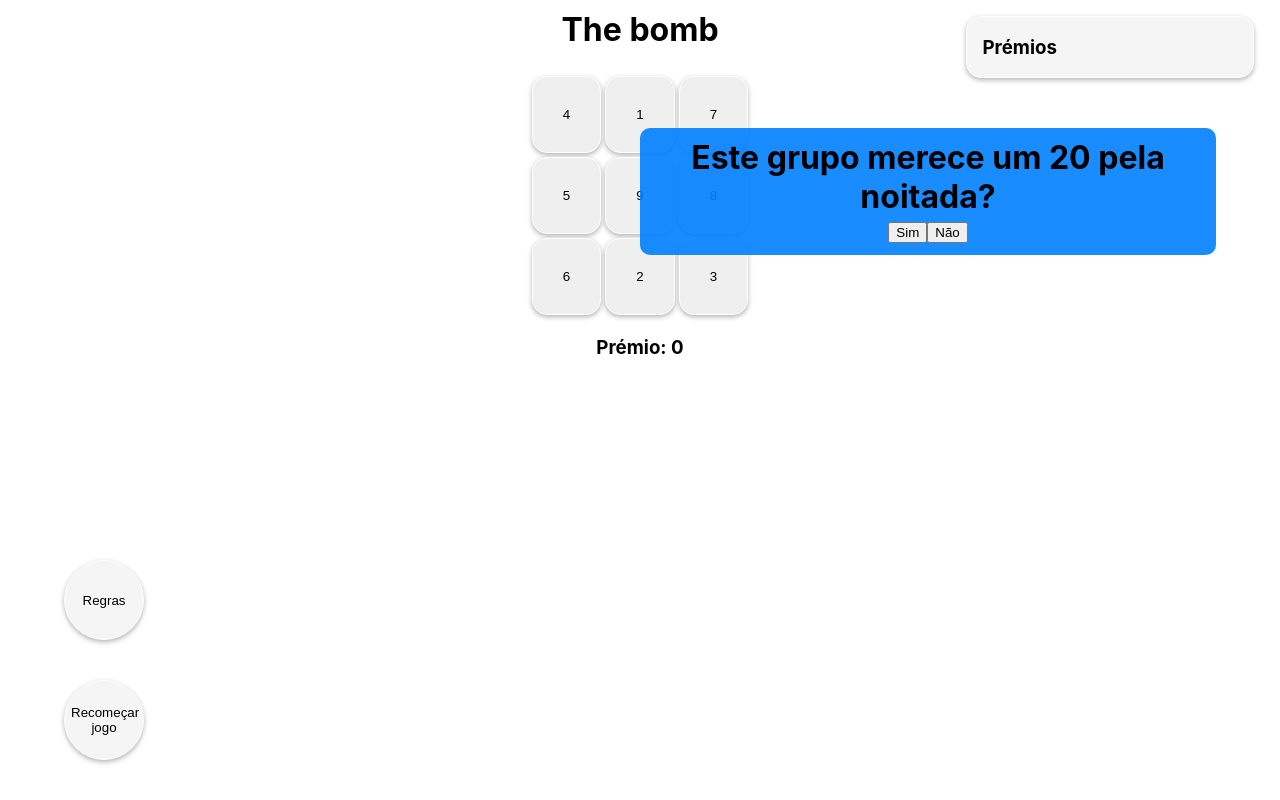
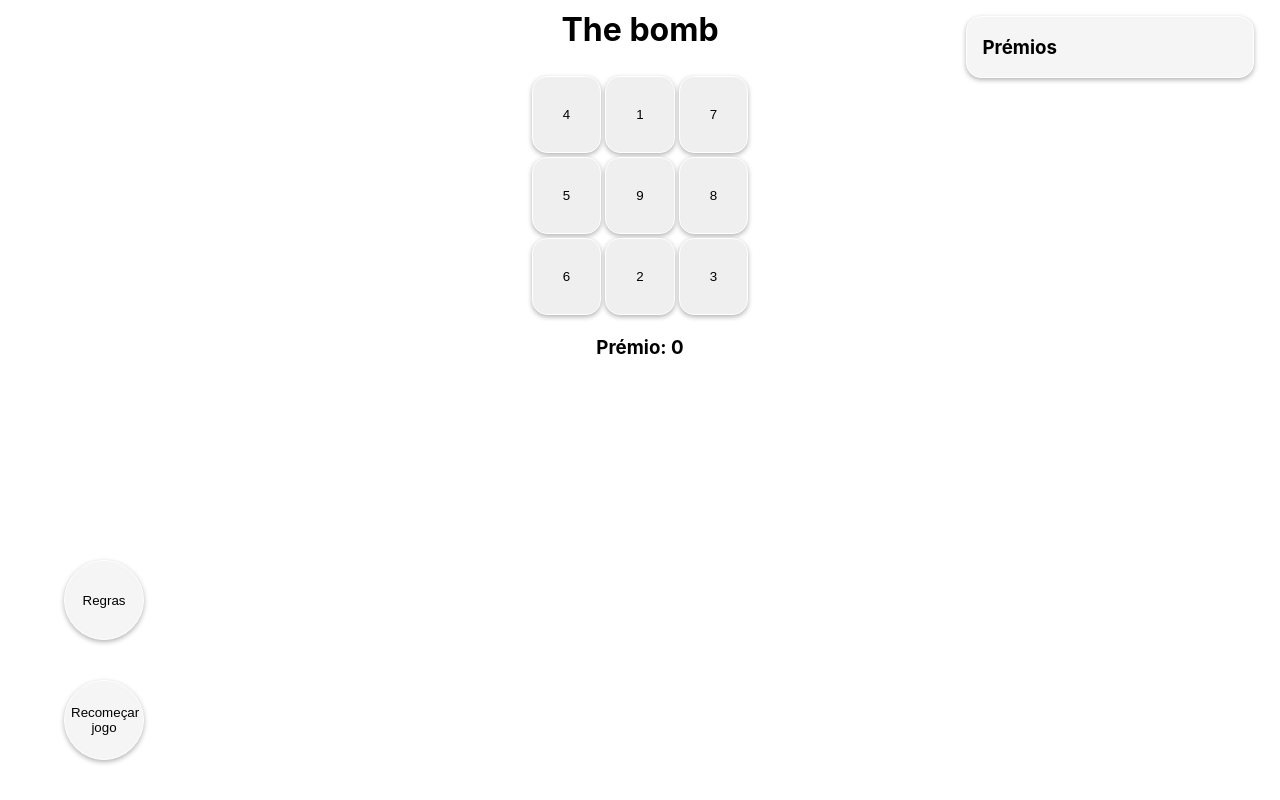
Before and after one commit to ruimpcastro/react-bomb, a React (Create React App) app: page /game in a window 1280 px wide. Built offline with nearby package versions, Linux system fonts and the light colour scheme.

Commit message:
Finished all game functionalities

```diff
--- a/src/Board.css
+++ b/src/Board.css
@@ -5,6 +5,10 @@
   justify-content: flex-start;
   align-content: center;
   height: 100vh;
+}
+
+#perguntaDiv {
+  visibility: hidden;
 }
 
 .premios {
--- a/src/Board.js
+++ b/src/Board.js
@@ -19,6 +19,8 @@ import Bicicleta from "./assets/bicicleta.jpeg";
 import Hotel from "./assets/hotel.jpeg";
 import Notas from "./assets/notas.jpeg";
 import Bomba from "./assets/bomba.gif";
+import Jackpot from "./assets/jackpot.jpeg";
+import Finished from "./assets/finished.jpeg";
 
 function shuffle() {
   let array = [1, 2, 3, 4, 5, 6, 7, 8, 9];
@@ -115,7 +117,7 @@ function inserirEspeciais() {
     indexJackpot = Math.floor(Math.random() * 8);
     indexBomba = Math.floor(Math.random() * 8);
   }
-  premiosSelecionados[indexJackpot] = ["JACKPOT", jackpot];
+  premiosSelecionados[indexJackpot] = ["JACKPOT", jackpot, Notas];
   premiosSelecionados[indexBomba] = ["Bomba", 0, Bomba];
 }
 
@@ -152,7 +154,7 @@ class Board extends Component {
       if (nomePremio === "Bomba") {
         this.setState({
           premiosDescobertos: [
-            "Acertou na bomba! Perdeu todos os seus prémios!",
+            "Acertou na bomba! Perdeu todos os seus prémios! 😭",
           ],
           valorPremio: custoPremio,
           totalPremios: 0,
@@ -187,24 +189,29 @@ class Board extends Component {
   handleQuestionClick(resposta, parent) {
     let premiosDescobertos = parent.state.premiosDescobertos;
     let totalPremios = parent.state.totalPremios;
+    let imageList = parent.state.imageList;
     let bomba = parent.state.bomba;
-    if (resposta === "nao") {
+    if (resposta === "Kurt Gödel") {
       // ERROU
-      premiosDescobertos.push("JACKPOT: RESPOSTA FALHADA");
+      premiosDescobertos.push(
+        "Falhou a pergunta terminando o jogo com os prémios que já ganhou"
+      );
       parent.setState({
         premiosDescobertos: premiosDescobertos,
         totalPremios: totalPremios,
+        imageList: [...imageList, Finished],
         bomba: bomba,
       });
     } else {
       // ACERTOU
-      premiosDescobertos.push("JACKPOT: RESPOSTA ACERTADA");
-      totalPremios += jackpot;
       parent.setState({
         premiosDescobertos: premiosDescobertos,
+        imageList: [...imageList, Jackpot],
         totalPremios: totalPremios,
         bomba: bomba,
       });
+      premiosDescobertos.push("Acertou no Jackpot!");
+      totalPremios += jackpot;
     }
     parent.makePerguntaInvisible();
   }
--- a/src/Pergunta.css
+++ b/src/Pergunta.css
@@ -1,24 +1,41 @@
-.pergunta-normal{
-    position: absolute;
-    background: rgba(0, 128, 255, 0.9);
-    width: 45%;
-    border-radius: 10px;
-    margin-top: 10%;
-    margin-right: 5%;
-    text-align: center;
+.pergunta-normal {
+  position: absolute;
+  background-color: #f5f5f5;
+  width: 50%;
+  border-radius: 15px;
+  border: 1px solid white;
+  box-shadow: 0px 2px 5px rgb(0 0 0 / 30%);
+  top: 20%;
+  right: 25%;
+  text-align: center;
 }
 
-.pergunta-invisible{
-    visibility: hidden;
-    position: absolute;
-    background: rgba(0, 128, 255, 0.9);
-    width: 45%;
-    border-radius: 10px;
-    margin-top: 10%;
-    margin-right: 5%;
-    text-align: center;
+.pergunta-invisible {
+  visibility: hidden;
 }
 
-.buttons{
-    margin-bottom: 2%;
+.buttons {
+  font-size: 14px;
+  font-weight: 600;
+  border: 1px solid white;
+  width: 180px;
+  height: 50px;
+  border-radius: 10px;
+  box-shadow: 0px 2px 5px rgb(0 0 0 / 30%);
+  background-color: #f5f5f5;
+  cursor: pointer;
+  margin: 0 2% 1% 2%;
 }
+
+.buttons:hover {
+  font-size: 14px;
+  font-weight: 600;
+  border: 1px solid white;
+  width: 180px;
+  height: 50px;
+  border-radius: 10px;
+  box-shadow: 0px 2px 5px rgb(0 0 0 / 30%);
+  background-color: #d4e157;
+  cursor: pointer;
+  margin: 0 2% 1% 2%;
+}
--- a/src/Pergunta.js
+++ b/src/Pergunta.js
@@ -15,9 +15,9 @@ class Pergunta extends React.Component{
         return(
             <div className="pergunta-normal">
                 {/*<div className="pergunta-invisible">*/}
-                <h1>Este grupo merece um 20 pela noitada?</h1>
-                <button className="buttons" onClick={() => this.handleClick("sim")}>Sim</button>
-                <button className="buttons" onClick={() => this.handleClick("nao")}>Não</button>
+                <h2>Quem descobriu o aquecimento global?</h2>
+                <button className="buttons" onClick={() => this.handleClick("Guy Stewart Callendar")}>Guy Stewart Callendar</button>
+                <button className="buttons" onClick={() => this.handleClick("Kurt Gödel")}>Kurt Gödel</button>
             </div>
         )
     }
```
Also changed, not shown: src/assets/finished.jpeg (added), src/assets/jackpot.jpeg (added).
